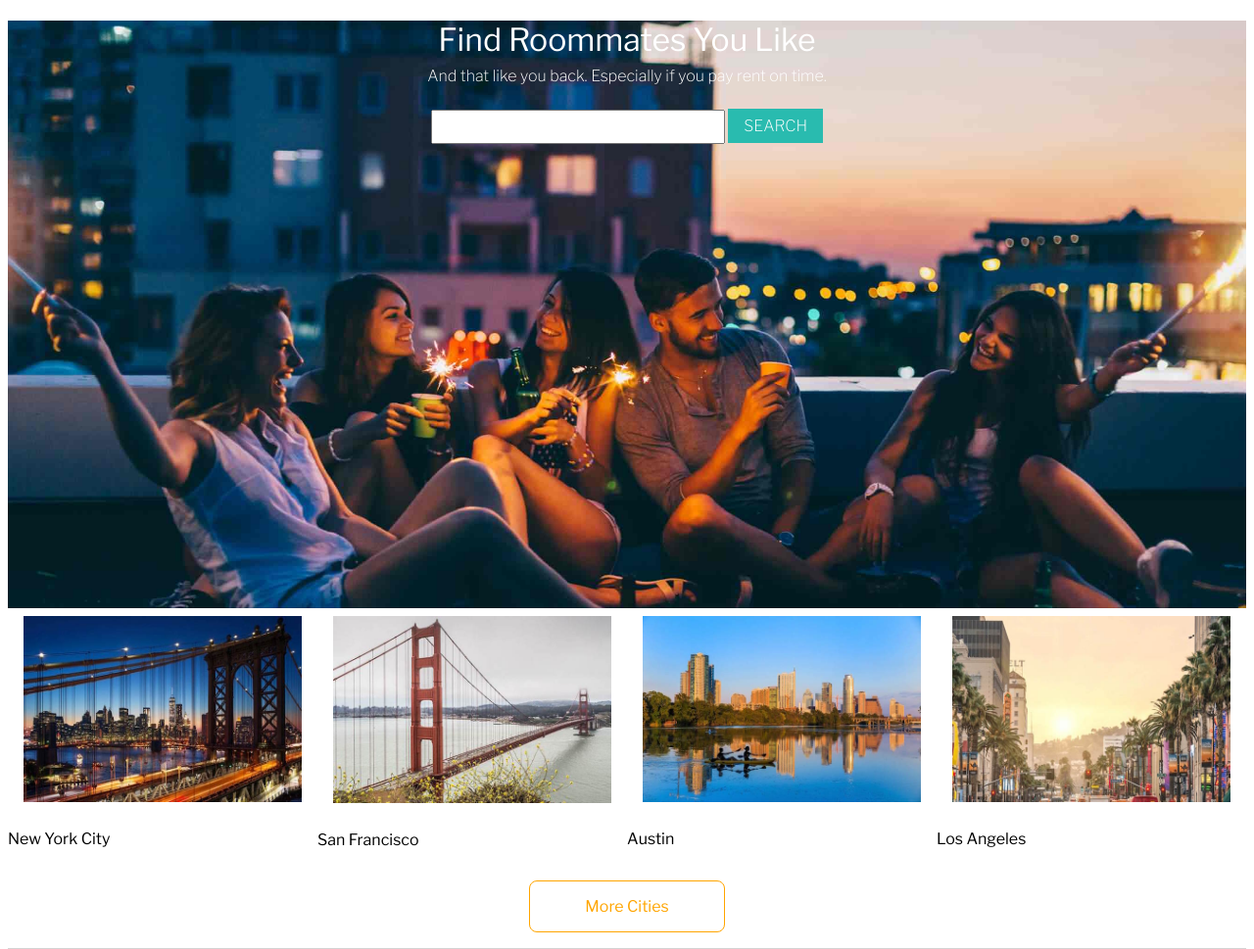
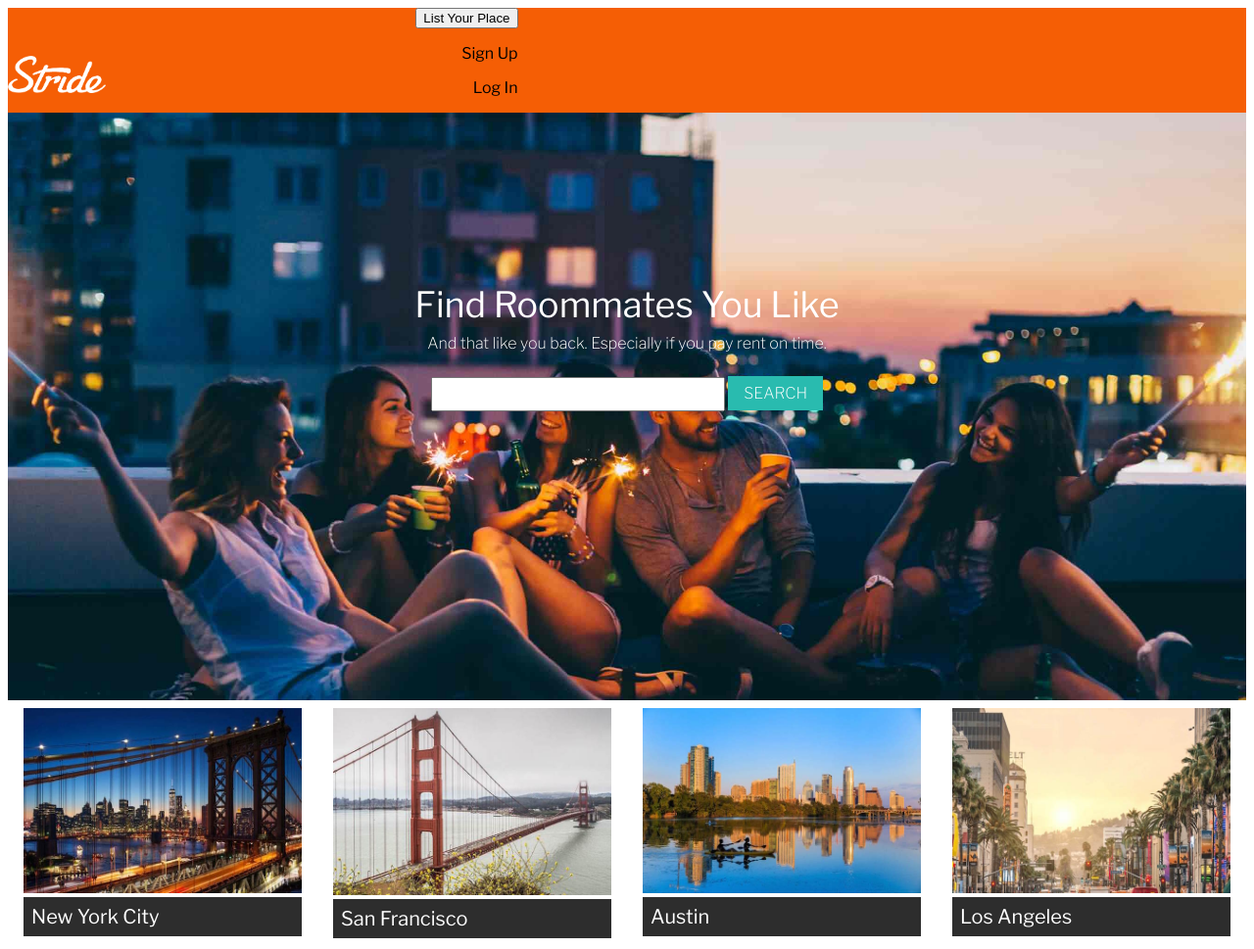
Before and after one commit to iwbolling/assignment-04, a plain HTML site: page index.html in a window 1280 px wide. Shown: the top 969 px of the page at 98% size. Drawn offline with nearby package versions, Linux system fonts and the light colour scheme.

Commit message:
onto part 2

```diff
--- a/css/style.css
+++ b/css/style.css
@@ -4,16 +4,33 @@
   font-family: "Libre Franklin", "Helvetica", "sans-serif";
 }
 
+.navbar{
+  background-color: #F55E05;
+  margin: auto;
+  width: 100%;
+}
+
+.navbar img{
+  width: 100px;
+}
+
+.navelements{
+  display: inline-block;
+  text-align: right;
+  width: 33%;
+}
+
 .mainblock{
   background-image: url("../images/hero-splash-roommates-fun.jpg");
   background-size: cover;
   height: 600px;
-  padding: 0px;
+  padding: 150px 0px;
   text-align: center;
 }
 
 .mainblock h1{
   color: white;
+  font-size: 36px;
   font-weight: 400;
   margin-bottom: 0px;
 }
@@ -43,14 +60,24 @@
 .city-pic-column{
   display: inline-block;
   font-size: medium;
+  padding: 8px 16px;
   vertical-align: top;
   width: 25%;
 }
 
 .city-pic-column img{
-  padding: 8px 16px;
+  margin: 0;
   width: 100%;
 }
+
+.city-pic-column p{
+  background-color: rgb(45,45,45);
+  color: white;
+  font-size: 20px;
+  margin: 0;
+  padding: 8px;
+}
+
 
 .morecities p{
   border: 1px solid orange;
@@ -116,7 +143,16 @@
 .inforow{
   background-color: rgb(45,45,45);
   font-size: medium;
-  width: 100%;
+}
+
+.companycolumn, .mediacolumn,
+.directorycolumn{
+  display: inline-block;
+  font-size: medium;
+  margin: 0;
+  padding: 0px 0px 16px 16px;
+  vertical-align: top;
+  width: 33%;
 }
 
 .inforow h4{
@@ -131,14 +167,10 @@
   font-weight: 100;
 }
 
-.companycolumn, .mediacolumn,
-.directorycolumn{
-  display: inline-block;
-  width: 33.3333%;
-}
-
 .socialmedia{
   background-color: rgb(45,45,45);
+  border-top: 1px solid lightgrey;
+  text-align: right;
 }
 
 .socialmedia img{
--- a/index.html
+++ b/index.html
@@ -8,6 +8,14 @@
   </head>
   <body>
     <div id="fullpage">
+      <div class="navbar">
+        <img src="./images/nav-stride-logo.png">
+        <div class="navelements">
+          <button>List Your Place</button>
+          <p>Sign Up</p>
+          <p>Log In</p>
+        </div>
+      </div>
       <div class="mainblock">
         <h1>Find Roommates You Like</h1>
         <p>And that like you back. Especially if you pay rent on time.</p>
@@ -83,6 +91,8 @@
         <img src="./images/icon-twitter.png">
         <img src="./images/icon-googleplus.png">
       </div>
+      <div class="chatbox">
+      </div>
     </div>
   </body>
 </html>
```
